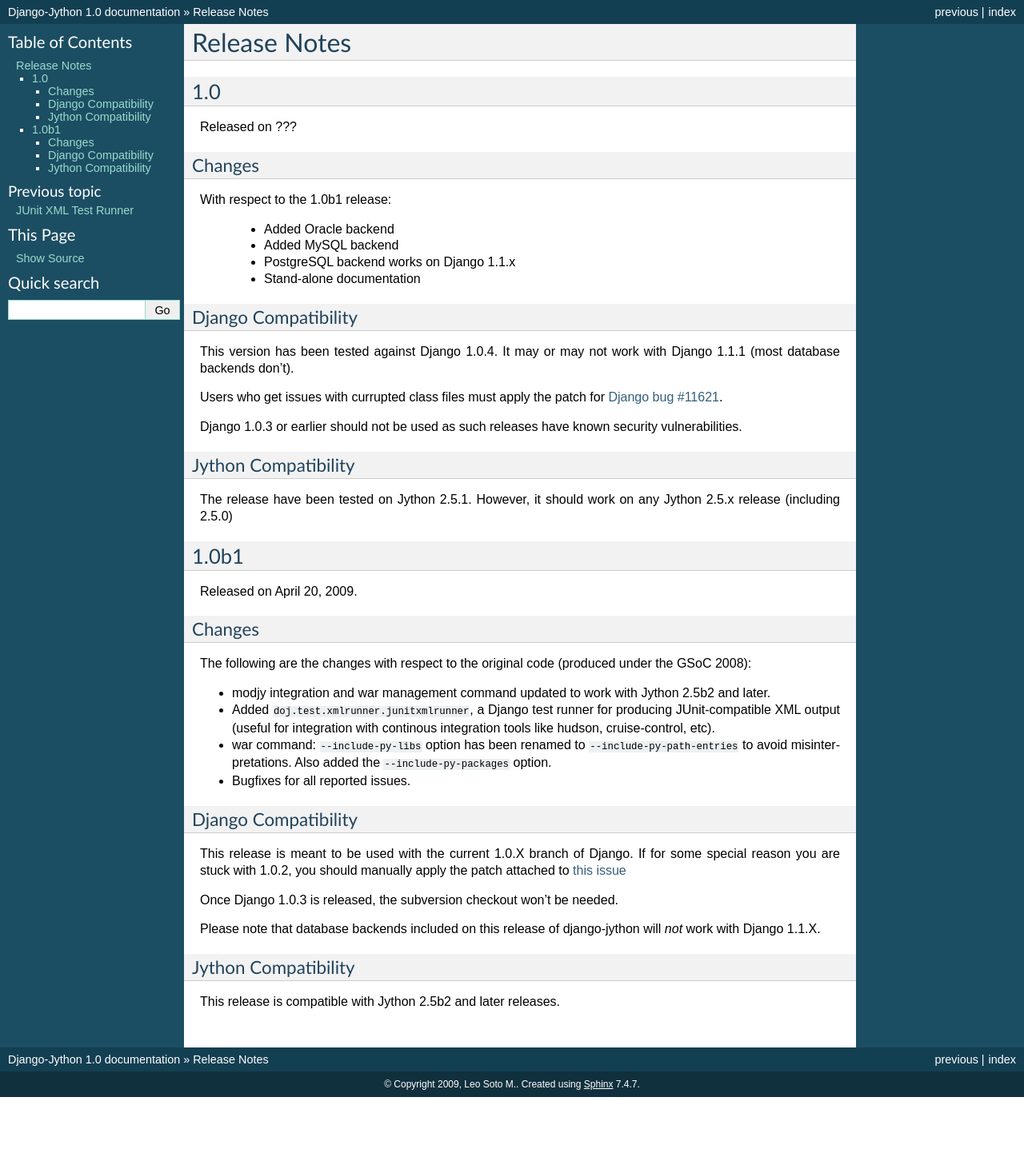
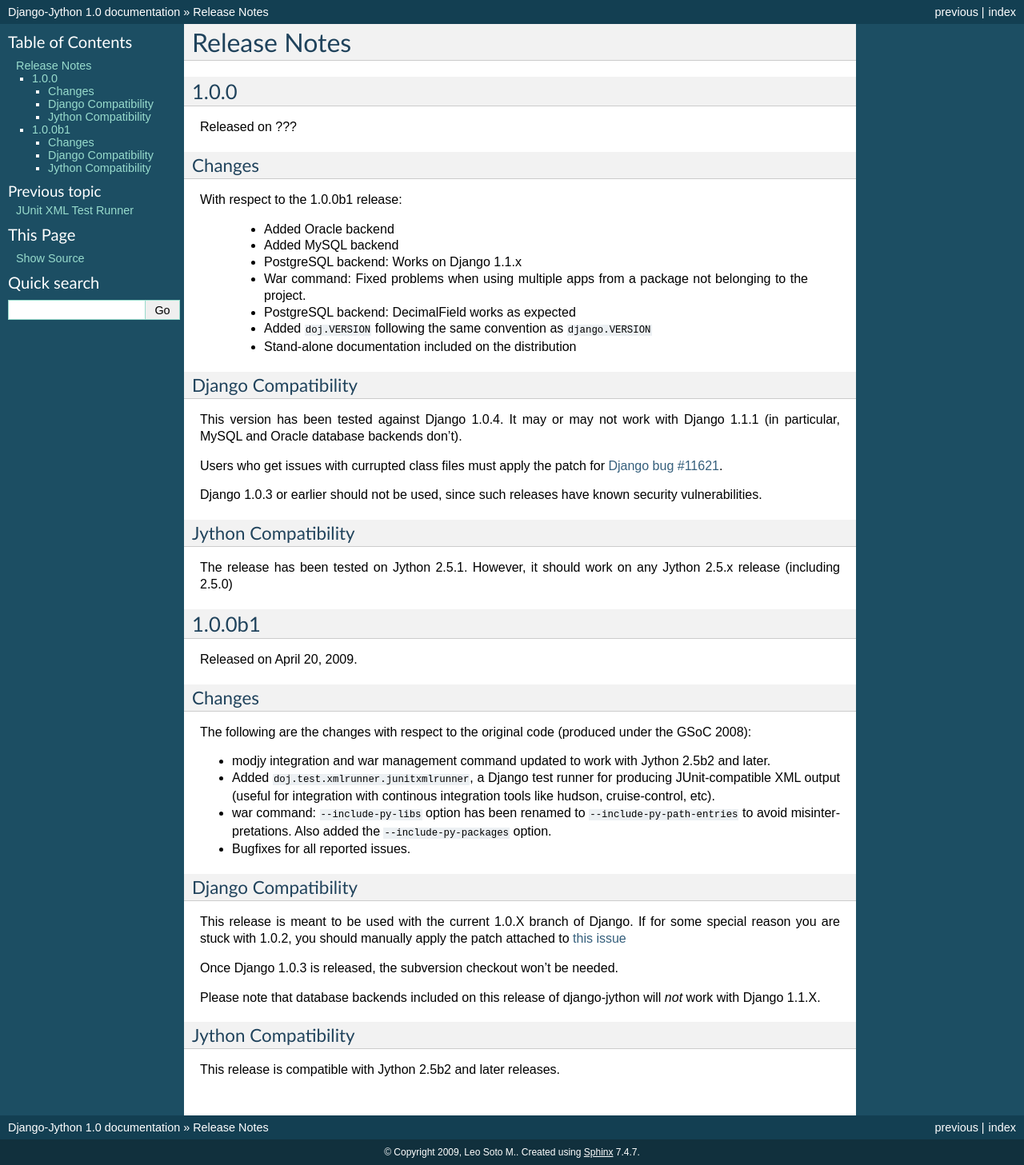
Before and after one commit to vitormazzi/django-jython, a Sphinx documentation site: the page built from docs/release-notes.rst, in a window 1280 px wide. Shown: the whole page at 80% size. Built offline with Sphinx 7.4.7, drawn with Linux system fonts in a browser that asks for light colours; before the commit the page ends 1372 px from its top, so only the background shows below that.

Commit message:
Updated (and polished) release notes
git-svn-id: http://django-jython.googlecode.com/svn/trunk@134 fc56e334-f652-0410-822d-0b1548283ca8

```diff
--- a/docs/release-notes.rst
+++ b/docs/release-notes.rst
@@ -1,42 +1,47 @@
 Release Notes
 =============
 
-1.0
----
+1.0.0
+-----
 
 Released on ???
 
 Changes
 ~~~~~~~~
 
-With respect to the 1.0b1 release:
+With respect to the 1.0.0b1 release:
 
  - Added Oracle backend
  - Added MySQL backend
- - PostgreSQL backend works on Django 1.1.x
- - Stand-alone documentation
+ - PostgreSQL backend: Works on Django 1.1.x
+ - War command: Fixed problems when using multiple apps from a package not
+   belonging to the project.
+ - PostgreSQL backend: DecimalField works as expected
+ - Added ``doj.VERSION`` following the same convention as ``django.VERSION``
+ - Stand-alone documentation included on the distribution
+
 
 Django Compatibility
 ~~~~~~~~~~~~~~~~~~~~
 
 This version has been tested against Django 1.0.4. It may or may not work with
-Django 1.1.1 (most database backends don't).
+Django 1.1.1 (in particular, MySQL and Oracle database backends don't).
 
 Users who get issues with currupted class files must apply the patch for `Django
 bug #11621 <http://code.djangoproject.com/ticket/11621>`_.
 
-Django 1.0.3 or earlier should not be used as such releases have known security
-vulnerabilities.
+Django 1.0.3 or earlier should not be used, since such releases have known
+security vulnerabilities.
 
 Jython Compatibility
 ~~~~~~~~~~~~~~~~~~~~
 
-The release have been tested on Jython 2.5.1. However, it should work on any
+The release has been tested on Jython 2.5.1. However, it should work on any
 Jython 2.5.x release (including 2.5.0)
 
 
-1.0b1
------
+1.0.0b1
+-------
 
 Released on April 20, 2009.
 
```
Also changed, not shown: 6 other files.
